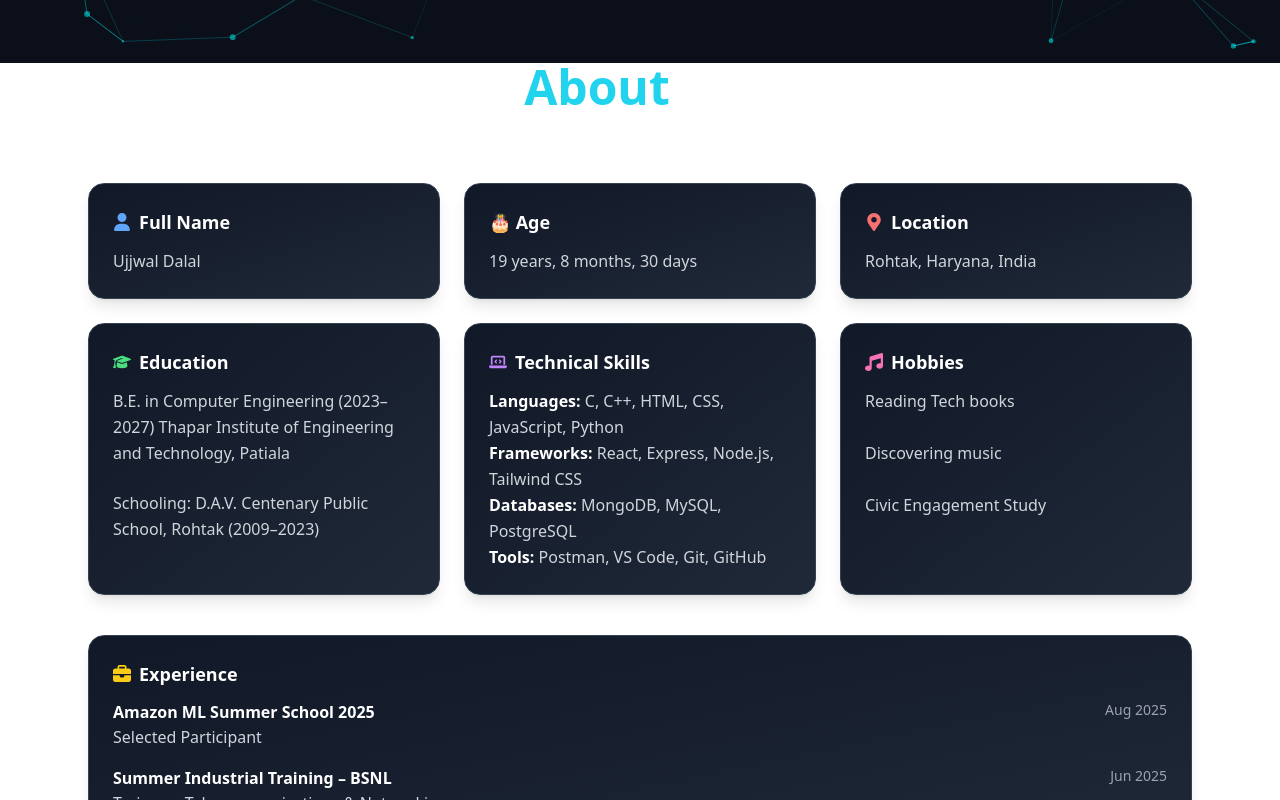
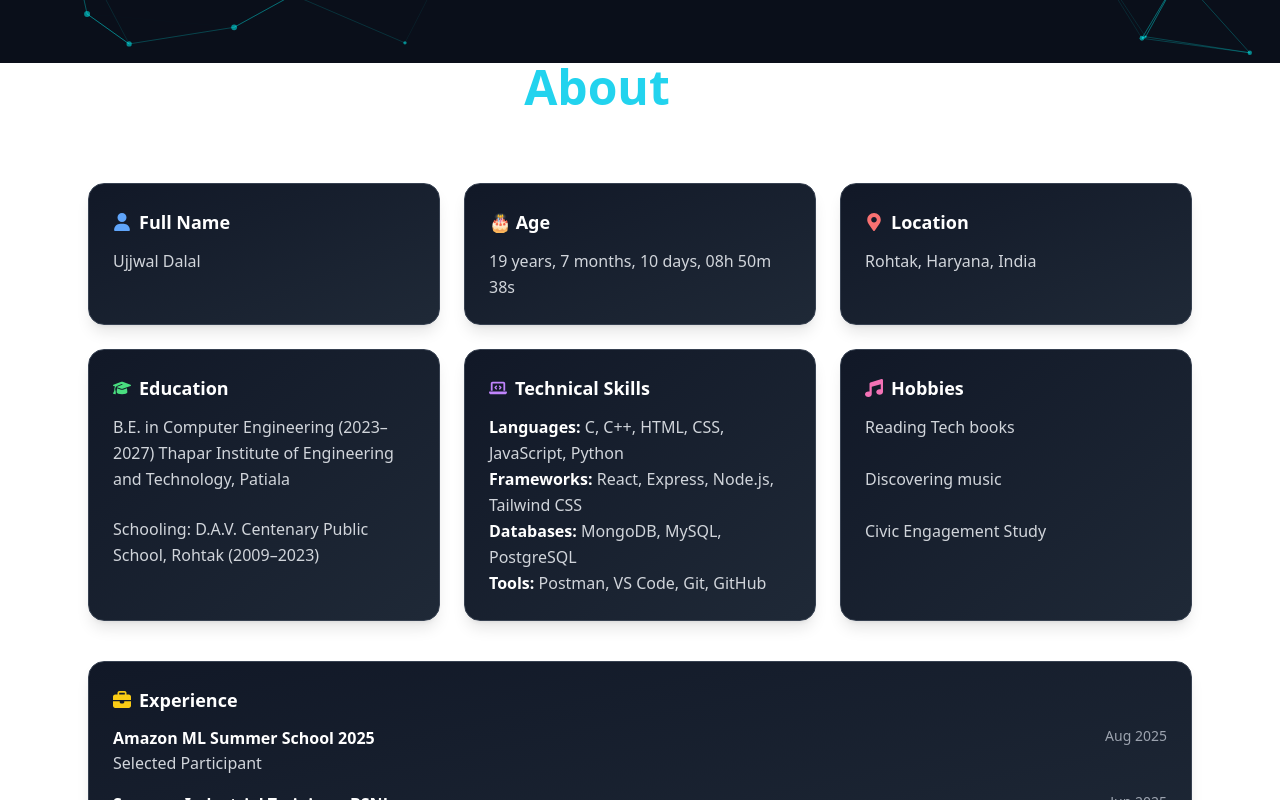
Before and after one commit to ujjwaldalal7/Web-Portfolio, a React (Vite) app: page / in a window 1280 px wide. Shown: the part 737-1537 px from the top of the page. Built offline with nearby package versions, Linux system fonts and the light colour scheme.

Commit message:
Age Calculator Fixed

```diff
--- a/src/pages/About.jsx
+++ b/src/pages/About.jsx
@@ -1,3 +1,4 @@
+import React, { useState, useEffect } from "react";
 import { FaGraduationCap, FaBriefcase, FaUser, FaLaptopCode, FaMusic } from "react-icons/fa6";
 import { FaMapMarkerAlt } from "react-icons/fa";
 
@@ -7,6 +8,64 @@ export default function ProfileDetails() {
 
   const titleStyle = "flex items-center gap-2 text-lg font-semibold text-white mb-3";
   const textStyle = "text-gray-300 leading-relaxed";
+
+  // Compute precise calendar difference between birth date and now
+  const computeAge = (birthDate, nowDate = new Date()) => {
+    const birth = new Date(birthDate);
+    const now = new Date(nowDate);
+
+    let years = now.getFullYear() - birth.getFullYear();
+    let months = now.getMonth() - birth.getMonth();
+    let days = now.getDate() - birth.getDate();
+    let hours = now.getHours() - birth.getHours();
+    let minutes = now.getMinutes() - birth.getMinutes();
+    let seconds = now.getSeconds() - birth.getSeconds();
+
+    if (seconds < 0) {
+      seconds += 60;
+      minutes -= 1;
+    }
+    if (minutes < 0) {
+      minutes += 60;
+      hours -= 1;
+    }
+    if (hours < 0) {
+      hours += 24;
+      days -= 1;
+    }
+    if (days < 0) {
+      // days in previous month relative to `now`
+      const prevMonth = new Date(now.getFullYear(), now.getMonth(), 0);
+      days += prevMonth.getDate();
+      months -= 1;
+    }
+    if (months < 0) {
+      months += 12;
+      years -= 1;
+    }
+
+    return { years, months, days, hours, minutes, seconds };
+  };
+
+  // Live-updating age component using DOB: 16 Nov 2005 (month is 10 because Date months are 0-indexed)
+  function AgeLive() {
+    const DOB = new Date(2005, 10, 16, 0, 0, 0);
+    const [age, setAge] = useState(() => computeAge(DOB));
+
+    useEffect(() => {
+      const tick = () => setAge(computeAge(DOB));
+      const id = setInterval(tick, 1000);
+      // run once immediately to avoid 1s flicker
+      tick();
+      return () => clearInterval(id);
+    }, []);
+
+    return (
+      <p className={textStyle}>
+        {`${age.years} years, ${age.months} months, ${age.days} days, ${String(age.hours).padStart(2, "0")}h ${String(age.minutes).padStart(2, "0")}m ${String(age.seconds).padStart(2, "0")}s`}
+      </p>
+    );
+  }
 
   return (
     <div id="about">
@@ -27,7 +86,7 @@ export default function ProfileDetails() {
         {/* Age */}
         <div className={cardStyle}>
           <h3 className={titleStyle}>🎂 Age</h3>
-          <p className={textStyle}>19 years, 8 months, 30 days</p>
+          <AgeLive />
         </div>
 
         {/* Location */}
```
